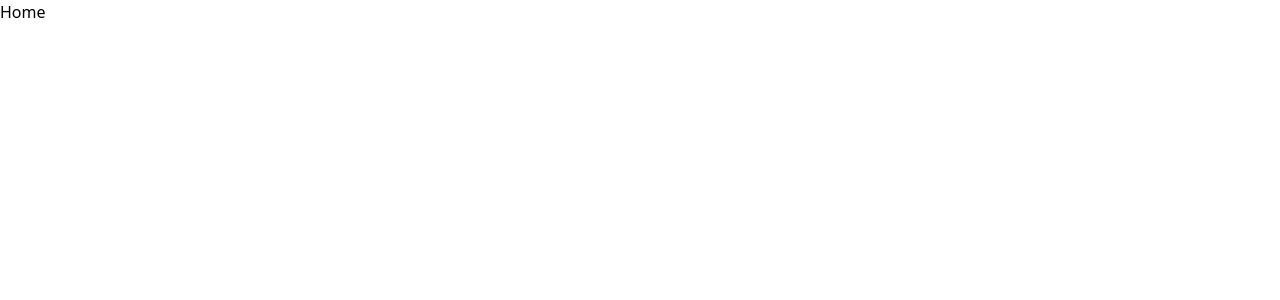
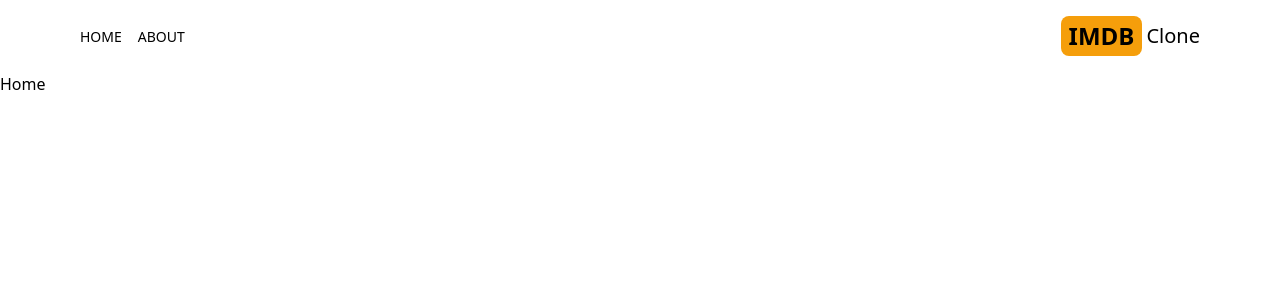
Before and after one commit to AlbertAdekanye/IMDB-clone, a Next.js app: page / in a window 1280 px wide. Shown: the top 300 px of the page. Built offline with nearby package versions, Linux system fonts and the light colour scheme.

Commit message:
header section

```diff
--- a/src/app/layout.js
+++ b/src/app/layout.js
@@ -1,5 +1,6 @@
 import { Geist, Geist_Mono } from "next/font/google";
 import "./globals.css";
+import Header from "@/components/Header";
 
 const geistSans = Geist({
   variable: "--font-geist-sans",
@@ -22,6 +23,7 @@
       <body
         className={`${geistSans.variable} ${geistMono.variable} antialiased`}
       >
+        <Header />
         {children}
       </body>
     </html>
--- /dev/null
+++ b/src/components/Header.jsx
@@ -0,0 +1,21 @@
+import Link from "next/link";
+import MenuItem from "./MenuItem";
+import {AiFillHome} from "react-icons/ai";
+import {BsFillInfoCircleFill} from "react-icons/bs";
+
+export default function Header() {
+  return (
+    <div className="flex justify-between items-center p-4 max-w-6xl mx-auto">
+      {/* menu */}
+      <div className="flex gap-4">
+          <MenuItem title="home" address="/" Icon={AiFillHome}/>
+          <MenuItem title="about" address="/about" Icon={BsFillInfoCircleFill}/>
+      </div>
+      {/* dark */}
+      <Link href={"/"} className="flex gap-1 items-center">
+        <span className="text-2xl font-bold bg-amber-500 py-1 px-2 rounded-lg">IMDB</span>
+        <span className="text-xl hidden sm:inline ">Clone</span>
+      </Link>
+    </div>
+  )
+}
--- /dev/null
+++ b/src/components/MenuItem.jsx
@@ -0,0 +1,10 @@
+import Link from "next/link";
+
+export default function MenuItem({title, address, Icon}) {
+  return (
+    <Link href={address} className="hover:text-amber-500">
+      <Icon className="cursor-pointer text-2xl sm:hidden"/>
+      <p className="uppercase hidden sm:inline text-sm">{title}</p>
+    </Link>
+  )
+}
```
Also changed, not shown: package.json (+5 -4 lines), 1 other file (tests, documents, lock files or other folders).
